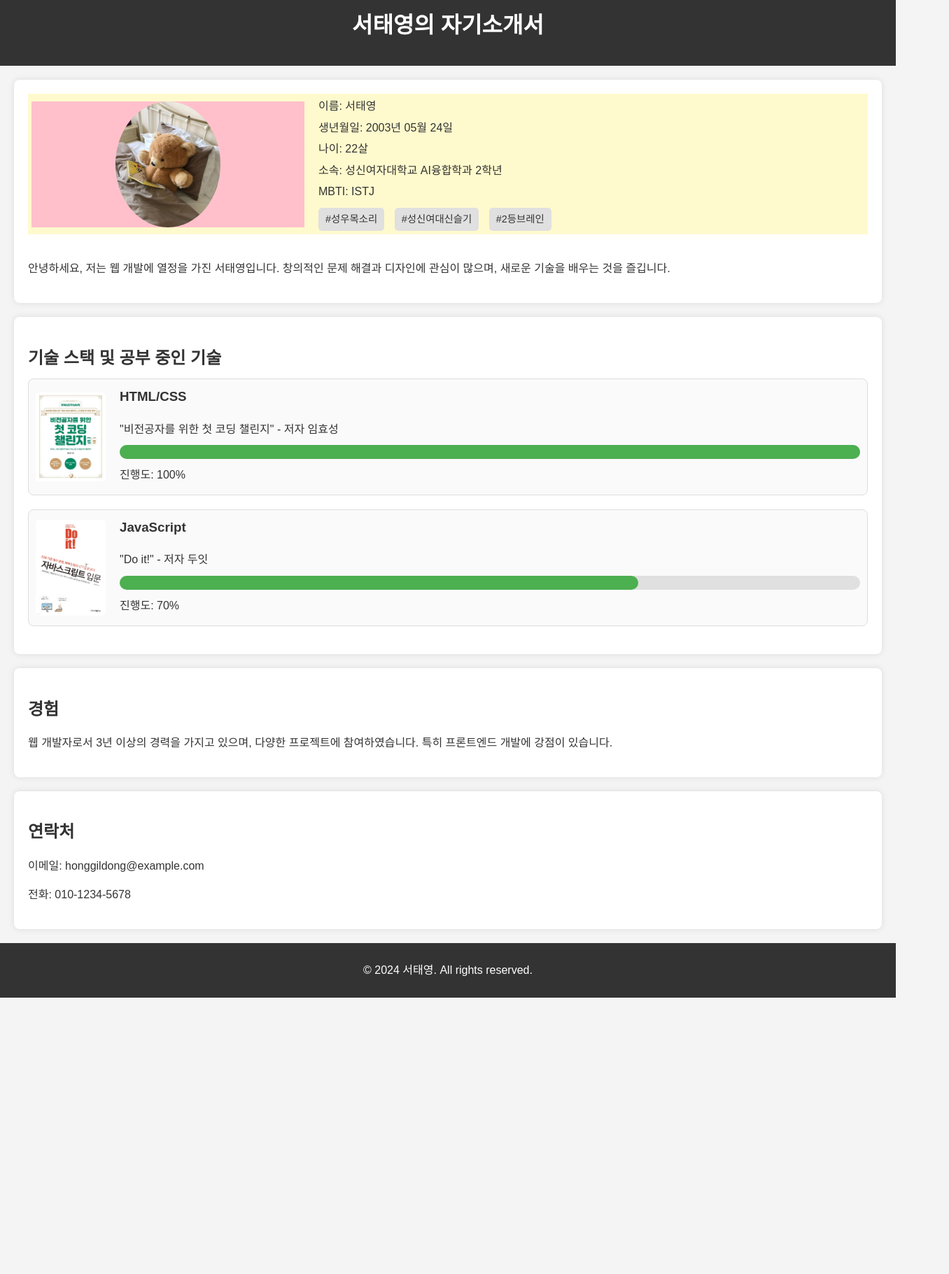
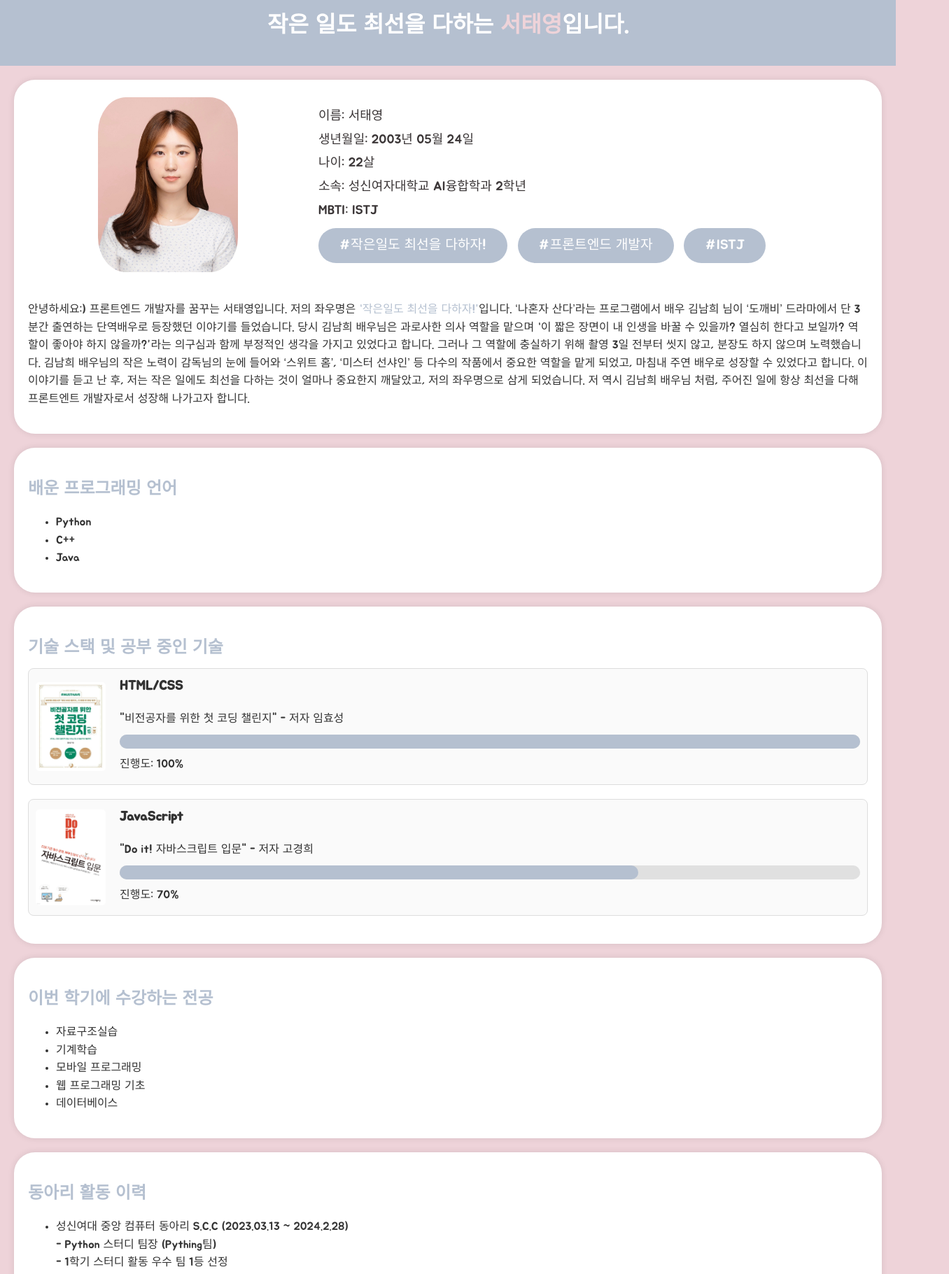
Before and after one commit to taeyoung0524/sty_portfolio, a plain HTML site: page index.html in a window 1280 px wide. Shown: the part 20-1841 px from the top of the page at 70% size, 1356 px wide, since content can reach past the window. Before the commit the page ends 1446 px from the top, so only its background shows below. Drawn offline with Linux system fonts and the light colour scheme.

Commit message:
1차 수정

```diff
--- a/index.html
+++ b/index.html
@@ -5,16 +5,20 @@
     <meta name="viewport" content="width=device-width, initial-scale=1.0">
     <title>자기소개서</title>
     <link rel="stylesheet" href="styles.css">
+    <link rel="preconnect" href="https://fonts.googleapis.com">
+<link rel="preconnect" href="https://fonts.gstatic.com" crossorigin>
+<link href="https://fonts.googleapis.com/css2?family=Jua&family=Nanum+Pen+Script&display=swap" rel="stylesheet">
+
 </head>
 <body>
     <header>
-        <h1>서태영의 자기소개서</h1>
+        <h1>작은 일도 최선을 다하는 <span class="point">서태영</span>입니다.</h1>
     </header>
 
     <section class="introduction">
         <div class="intro-top">
             <div class="intro-photo">
-                <img src="img/profile.jpg" alt="서태영의 프로필 사진" class="profile-image">
+                <img src="img/face.jpg" alt="서태영의 프로필 사진" class="profile-image">
             </div>
             <div class="intro-details">
                 <ul>
@@ -25,22 +29,38 @@
                     <li>MBTI: ISTJ</li>
                 </ul>
                 <div class="keywords">
-                    <span>#성우목소리</span>
-                    <span>#성신여대신슬기</span>
-                    <span>#2등브레인</span>
+                    <span>#작은일도 최선을 다하자!</span>
+                    <span>#프론트엔드 개발자</span>
+                    <span>#ISTJ</span>
                 </div>
             </div>
         </div>
         <div class="intro-bottom">
             <div class="intro-text">
-                <p>안녕하세요, 저는 웹 개발에 열정을 가진 서태영입니다. 창의적인 문제 해결과 디자인에 관심이 많으며, 새로운 기술을 배우는 것을 즐깁니다.</p>
+                <p>안녕하세요:) 프론트엔드 개발자를 꿈꾸는 서태영입니다. 저의 좌우명은 <span class="color">“작은일도 최선을 다하자!”</span>입니다.
+                    ‘나혼자 산다’라는 프로그램에서 배우 김남희 님이 ‘도깨비’ 드라마에서 단 3분간 출연하는 단역배우로 등장했던 이야기를 들었습니다.
+                    당시 김남희 배우님은 과로사한 의사 역할을 맡으며 “이 짧은 장면이 내 인생을 바꿀 수 있을까? 열심히 한다고 보일까? 역할이 좋아야
+                     하지 않을까?”라는 의구심과 함께 부정적인 생각을 가지고 있었다고 합니다. 그러나 그 역할에 충실하기 위해 촬영 3일 전부터 씻지 않고,
+                    분장도 하지 않으며 노력했습니다. 김남희 배우님의 작은 노력이 감독님의 눈에 들어와 ‘스위트 홈’, ‘미스터 선샤인’ 등 다수의 작품에서
+                    중요한 역할을 맡게 되었고, 마침내 주연 배우로 성장할 수 있었다고 합니다. 이 이야기를 듣고 난 후, 저는 작은 일에도 최선을 다하는
+                     것이 얼마나 중요한지 깨달았고, 저의 좌우명으로 삼게 되었습니다. 저 역시 김남희 배우님 처럼, 주어진 일에 항상 최선을 다해
+                     프론트엔트 개발자로서 성장해 나가고자 합니다.
+                     </p>
             </div>
 
         </div>
     </section>
 
+    <section class="personality">
+        <h2 class="color">배운 프로그래밍 언어</h2>
+        <ul>
+            <li>Python</li>
+            <li>C++</li>
+            <li>Java</li>
+        </ol>
+    </section>
     <section class="skills">
-        <h2>기술 스택 및 공부 중인 기술</h2>
+        <h2 class="color">기술 스택 및 공부 중인 기술</h2>
 
         <div class="study-item">
             <img src="img/html-css-book.png" alt="HTML/CSS 책" class="book-image">
@@ -58,7 +78,7 @@
             <img src="img/javascript-book.jpeg" alt="JavaScript 책" class="book-image">
             <div class="book-details">
                 <h3>JavaScript</h3>
-                <p>"Do it!" - 저자 두잇</p>
+                <p>"Do it! 자바스크립트 입문" - 저자 고경희</p>
                 <div class="progress-container">
                     <div class="progress-bar" style="width: 70%;"></div>
                 </div>
@@ -66,17 +86,61 @@
             </div>
         </div>
     </section>
+    <section>
+        <h2 class="color">이번 학기에 수강하는 전공</h2>
+        <ul>
+            <li>자료구조실습</li>
+            <li>기계학습</li>
+            <li>모바일 프로그래밍</li>
+            <li>웹 프로그래밍 기초</li>
+            <li>데이터베이스</li>
+        </ul>
+    </section>
+    <section>
+        <h2 class="color">동아리 활동 이력</h2>
+        <ul>
+            <li>성신여대 중앙 컴퓨터 동아리 S.C.C (2023.03.13 ~ 2024.2.28)<br/></li>
+            - Python 스터디 팀장 (Pything팀)<br/>
+            - 1학기 스터디 활동 우수 팀 1등 선정
+        </ul>
+        <div>
+            <img src="img/Pything.jpg" alt="Pything 팀 활동 이미지" class="pything">
+        </div>
+    </section>
 
-    <section class="experience">
-        <h2>경험</h2>
-        <p>웹 개발자로서 3년 이상의 경력을 가지고 있으며, 다양한 프로젝트에 참여하였습니다. 특히 프론트엔드 개발에 강점이 있습니다.</p>
+    <section>
+        <h2 class="color">목표를 정하고 노력한 경험</h2>
+        <ol>
+            <li><span class="target">영어 만년 4등급 수능에서 1등급을?</span>
+                <p>저는 수험생 시절 영어 모의고사에서 4등급을 받는 학생이었습니다. 저는 영어에 재능이 없다고 생각했습니다.
+                    하지만 원하는 대학에 가기 위해서는 1등급이 간절했습니다. 성적이 낮은 이유를 분석한 결과 영문장 해석을 너무
+                    꼼꼼히 해석하려는 문제가 있음을 깨닫고 문장 해석 인강을 듣기 시작했습니다. 하루 1시간이 넘는 강의를 듣고
+                    복습을 하는데 많은 시간이 필요했습니다. 저는 아무리 바빠도 잠을 줄이면서라도 매일 한 강의씩 꼭 듣기로 약속했습니다.
+                    또한 매일 버스를 타며 이동 시에도 모르는 단어를 정리해 놓은 메모장도 들고 다니며 틈틈히 암기했습니다.
+                    처음에는 공부의 방향에 대한 걱정과 바로 오르지 않는 성적에 좌절도 했습니다. 하지만 "노력은 배신하지 않는다"라는
+                    마음가짐과 함께 꾸준히 약속을 지켜나갔습니다. 점점 영어 성적이 오르기 시작했고, 결국 수능에서 1등급을 받게 되었습니다.
+                    저는 이렇게 불가능을 가능케 했던 경험을 통해, 도전하는 것에 대한 두려움이 사라졌고, "이제 뭘 못하겠어?"라는 마인드를
+                    가지고 살아가는 것 같습니다.
+                </p>
+            </li>
+            <li><span class="target">꿈꾸던 장학금을 받게 되다!</span>
+                <p>저는 대학생때 장학금을 받아보는 것이 제 버킷리스트 중 하나였습니다. 이를 위해서 토론 교양에서 자진해서 팀장을 맡기도 했습니다.
+                    또한 녹화 강의는 밀리지 않게 노력했고, 배운 내용들은 복습을 하며 장학금을 위해 노력했습니다. 결국 성신장학금을 타게 되었고,
+                    저는 저의 버킷리스트를 이뤘다는 점에 굉장히 뿌듯함을 느꼈습니다. 다음에는 과에서 6등 안에 들어 성적장학금을 받아보도록 하겠습니다:)
+                </p>
+                <img src="img/award.jpg" alt="성신장학금 수혜" class="award">
+            </li>
+        </ol>
+
     </section>
 
     <section class="contact">
-        <h2>연락처</h2>
-        <p>이메일: honggildong@example.com</p>
-        <p>전화: 010-1234-5678</p>
+        <h2 class="color">Contact</h2>
+        <p>이메일: miseoseo1@naver.com</p>
+        <p>전화: 010-5206-3049</p>
     </section>
+
+
 
     <footer>
         <p>&copy; 2024 서태영. All rights reserved.</p>
--- a/styles.css
+++ b/styles.css
@@ -4,16 +4,31 @@ body {
     line-height: 1.6;
     margin: 0;
     padding: 0;
-    background-color: #f4f4f4;
+    background-color:#EED3D9;
     color: #333;
+    font-family: "Jua", sans-serif;
 }
 
 /* 헤더 스타일 */
 header {
-    background-color: #333;
+    background-color:#B5C0D0 ;
     color: white;
     padding: 10px 0;
     text-align: center;
+}
+
+
+.point{
+    color:#EED3D9;
+}
+
+.color{
+    color:#B5C0D0;
+}
+
+div ul{
+    color:rgb(59, 54, 55);
+    font-size:18px;
 }
 
 /* 섹션 스타일 */
@@ -21,7 +36,7 @@ section {
     margin: 20px;
     padding: 20px;
     background-color: white;
-    border-radius: 8px;
+    border-radius: 30px;
     box-shadow: 0 0 10px rgba(0, 0, 0, 0.1);
 }
 
@@ -43,7 +58,7 @@ section h2 {
     display: flex;
     align-items: center;
     gap: 20px;
-    background-color: lemonchiffon;
+    /*background-color: lemonchiffon;*/
     padding: 5px;
 }
 
@@ -52,13 +67,20 @@ section h2 {
     display: flex;
     justify-content: center;
     align-items: center;
-    background-color: pink;
+    /*background-color: pink;*/
 }
 
+.pything{
+    width: 500px;
+    height: 300px;
+    border-radius: 5%;
+}
+
+
 .profile-image {
-    width: 150px;
-    height: 180px;
-    border-radius: 50%;
+    width: 200px;
+    height: 250px;
+    border-radius: 20%;
 
 }
 
@@ -96,12 +118,12 @@ section h2 {
 
 .keywords span {
     display: inline-block;
-    background-color: #e0e0e0;
-    color: #333;
-    border-radius: 5px;
-    padding: 5px 10px;
+    background-color: #B5C0D0;
+    color:white ;
+    border-radius: 50px;
+    padding: 10px 30px;
     margin-right: 10px;
-    font-size: 0.9em;
+    font-size: 1.2em;
 }
 
 /* 기술 스택 스타일 */
@@ -145,7 +167,7 @@ section h2 {
 }
 
 .progress-bar {
-    background-color: #4caf50;
+    background-color: #B5C0D0;
     border-radius: 10px;
     height: 100%;
     transition: width 0.3s ease;
@@ -160,7 +182,7 @@ section h2 {
 footer {
     text-align: center;
     padding: 10px 0;
-    background-color: #333;
+    background-color: #B5C0D0;
     color: white;
     margin-top: 20px;
 }
```
Also changed, not shown: img/Pything.jpg (added), img/award.jpg (added), img/face.jpg (added), img/profile.jpg (deleted).
